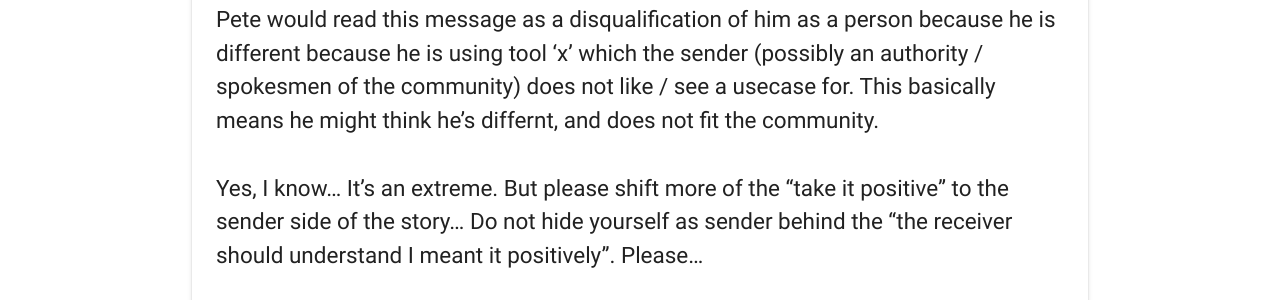
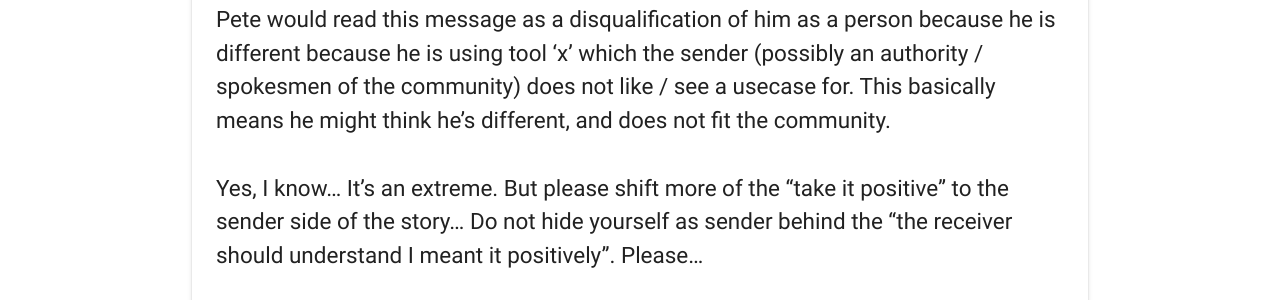
Before and after one commit to radmiraal/radmiraal.github.io, a Jekyll site: the page built from _posts/2017-12-30-exploring-the-sender.md, in a window 1280 px wide and 900 px high, scrolled down 1868 px. Shown: the part 355-655 px from the top of the window. Built offline with Jekyll 4.4.1, drawn with Linux system fonts in a browser that asks for light colours; nearby versions of some CDN libraries; comment, search, counter and statistics services are not loaded; some of the changed text lies outside the part shown.

Commit message:
TASK: Minor spelling tweaks

```diff
--- a/_posts/2017-12-30-exploring-the-sender.md
+++ b/_posts/2017-12-30-exploring-the-sender.md
@@ -53,7 +52,7 @@ I think a response taken neutral by Pete can be seen as 0 or 1 point, a response
 even more points. A negative one though easily put him back loads of points. And in the above example the worst situation
 would be that Pete would read this message as a disqualification of him as a person because he is different because he
 is using tool 'x' which the sender (possibly an authority / spokesmen of the community) does not like / see a usecase for.
-This basically means he might think he's differnt, and does not fit the community.
+This basically means he might think he's different, and does not fit the community.
 
 Yes, I know... It's an extreme. But please shift more of the "take it positive" to the sender side of the story... Do not
 hide yourself as sender behind the "the receiver should understand I meant it positively". Please...
```
Also changed, not shown: other parts of _posts/2017-12-30-exploring-the-sender.md (+1 -2 lines).
